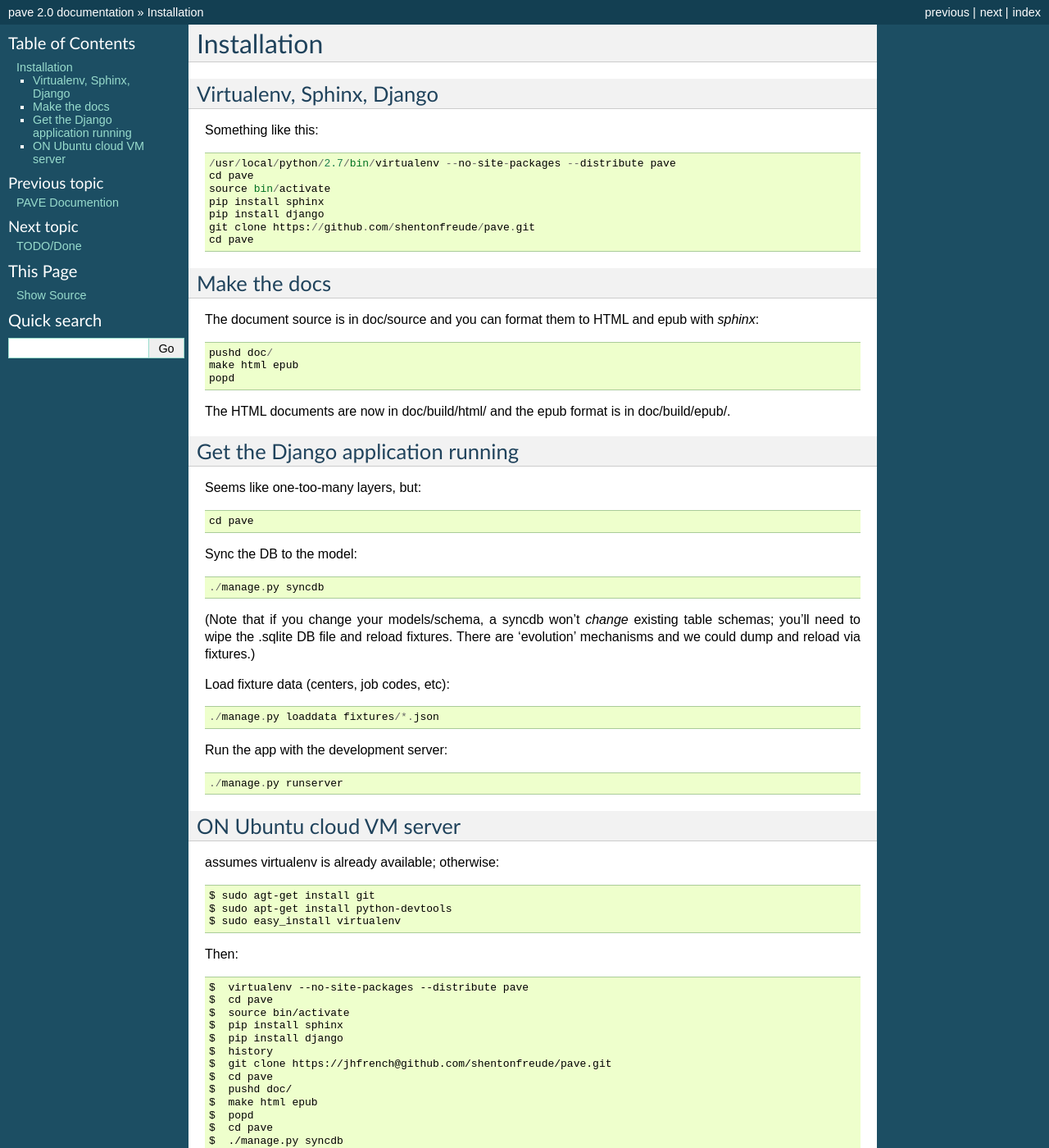
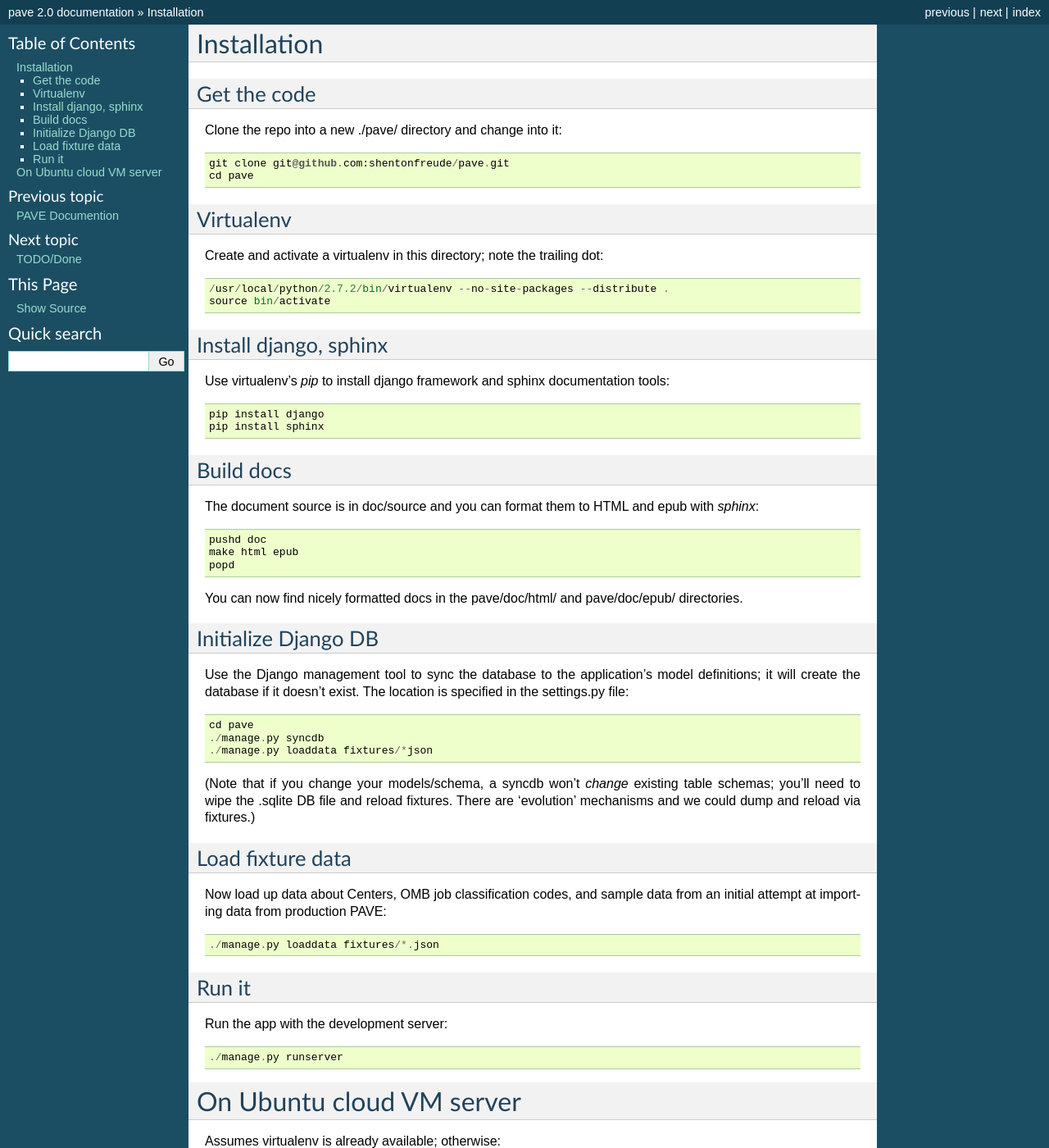
Before and after one commit to shentonfreude/pave, a Sphinx documentation site: the page built from doc/source/install.rst, in a window 1280 px wide and 1400 px high. Shown: the whole window at 82% size. Built offline with Sphinx 7.4.7, drawn with Linux system fonts in a browser that asks for light colours; some of the changed text lies outside the part shown.

Commit message:
Simplify docs; we now have [Projects/]pave/pave instead of pave/pave/pave
We clone the git repo into the 'pave' directory it wants, but then
create the virtualenv in that directory itself, instead of creating a
new subdirectory. This removes one of the `pave` directories from the
path, which makes things less confusing.

```diff
--- a/doc/source/install.rst
+++ b/doc/source/install.rst
@@ -1,60 +1,82 @@
 Installation
 ============
 
-Virtualenv, Sphinx, Django
---------------------------
+Get the code
+------------
 
-Something like this::
+Clone the repo into a new ./pave/ directory and change into it::
 
-  /usr/local/python/2.7/bin/virtualenv --no-site-packages --distribute pave
-  cd pave
-  source bin/activate
-  pip install sphinx
-  pip install django
-  git clone https://github.com/shentonfreude/pave.git
+  git clone git@github.com:shentonfreude/pave.git
   cd pave
 
-Make the docs
--------------
+Virtualenv
+----------
+
+Create and activate a virtualenv in this directory; note the trailing dot::
+
+  /usr/local/python/2.7.2/bin/virtualenv --no-site-packages --distribute .
+  source bin/activate
+
+Install django, sphinx
+----------------------
+
+Use virtualenv's `pip` to install django framework and sphinx documentation tools::
+
+  pip install django
+  pip install sphinx
+
+Build docs
+----------
 
 The document source is in doc/source and you can format them to HTML
 and epub with `sphinx`::
 
-  pushd doc/
+  pushd doc
   make html epub
   popd
 
-The HTML documents are now in doc/build/html/ and the epub format is
-in doc/build/epub/.
+You can now find nicely formatted docs in the pave/doc/html/ and
+pave/doc/epub/ directories.
 
-Get the Django application running
-----------------------------------
+Initialize Django DB
+--------------------
 
-Seems like one-too-many layers, but::
+Use the Django management tool to sync the database to the
+application's model definitions; it will create the database if it
+doesn't exist. The location is specified in the settings.py file::
 
   cd pave
-
-Sync the DB to the model::
-
   ./manage.py syncdb
+  ./manage.py loaddata fixtures/*json
 
 (Note that if you change your models/schema, a syncdb won't *change*
 existing table schemas; you'll need to wipe the .sqlite DB file and
 reload fixtures. There are 'evolution' mechanisms and we could dump
 and reload via fixtures.)
 
-Load fixture data (centers, job codes, etc)::
+Load fixture data
+-----------------
+
+Now  load up data about Centers, OMB job classification codes, and
+sample data from an initial attempt at importing data from production
+PAVE::
 
   ./manage.py loaddata fixtures/*.json
+
+
+Run it
+------
 
 Run the app with the development server::
 
   ./manage.py runserver
 
-ON Ubuntu cloud VM server
--------------------------------------
 
-assumes virtualenv is already available; otherwise::
+
+On Ubuntu cloud VM server
+=========================
+
+Assumes virtualenv is already available; otherwise::
 
   $ sudo agt-get install git
   $ sudo apt-get install python-devtools
@@ -62,14 +84,12 @@ assumes virtualenv is already available; otherwise::
 
 Then::
 
-  $  virtualenv --no-site-packages --distribute pave
-  $  cd pave
-  $  source bin/activate
-  $  pip install sphinx
-  $  pip install django
-  $  history
   $  git clone https://jhfrench@github.com/shentonfreude/pave.git
   $  cd pave
+  $  virtualenv --no-site-packages --distribute .
+  $  source bin/activate
+  $  pip install django
+  $  pip install sphinx
   $  pushd doc/
   $  make html epub
   $  popd
```
